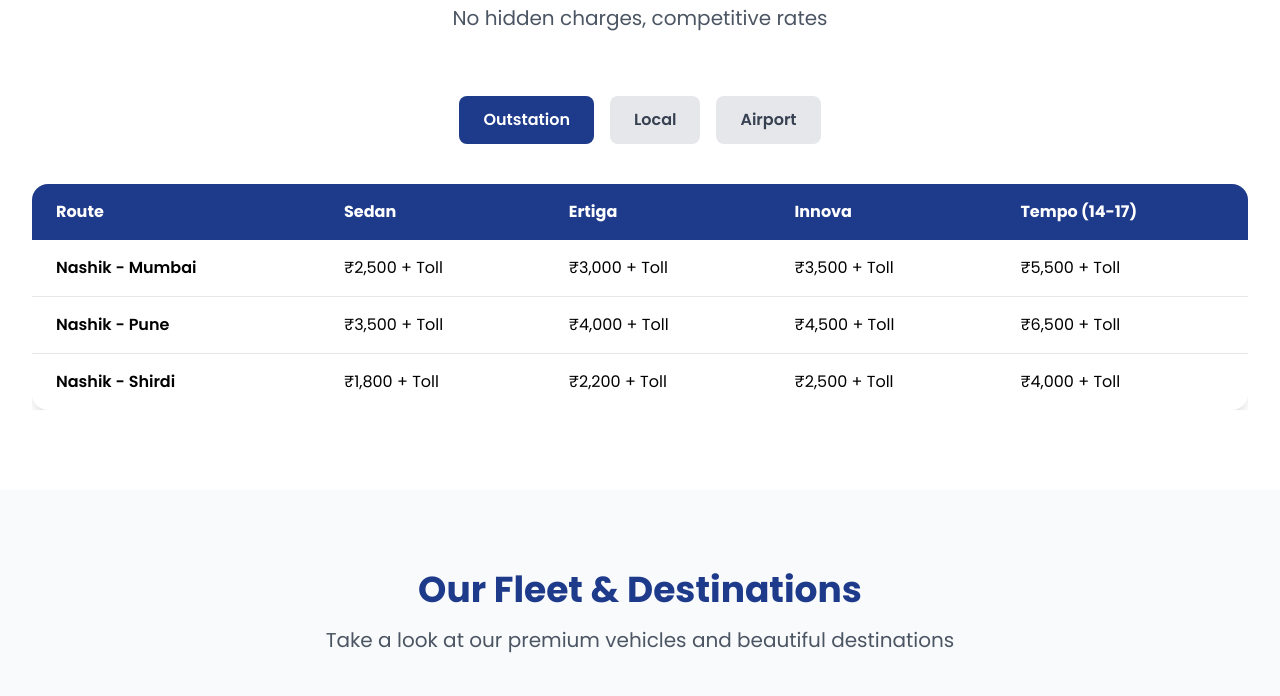
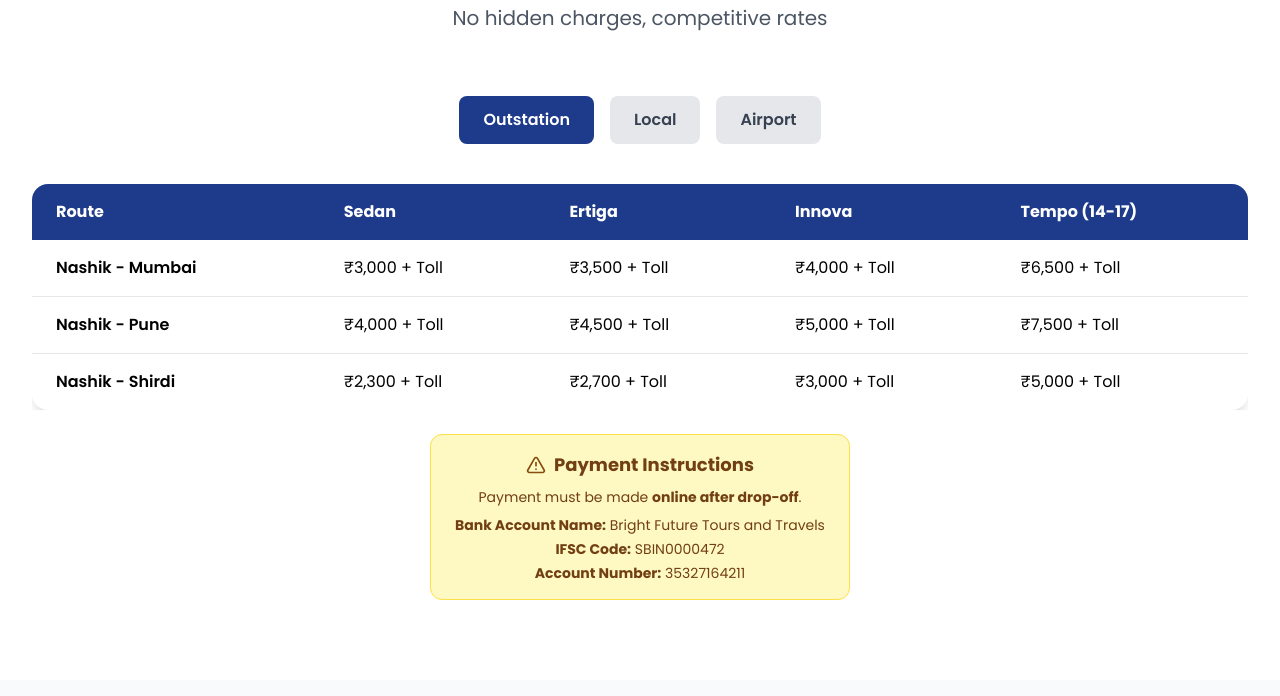
Before and after one commit to Rohitbhamare/bright-future, a plain HTML site: page index.html in a window 1280 px wide. Shown: the part 2324-3020 px from the top of the page. Drawn offline with nearby package versions, Linux system fonts and the light colour scheme.

Commit message:
Update index.html

```diff
--- a/index.html
+++ b/index.html
@@ -323,8 +323,8 @@
             </div>
 
             <div class="grid grid-cols-1 md:grid-cols-2 lg:grid-cols-4 gap-8">
-                <div
-                    class="group relative overflow-hidden rounded-2xl shadow-lg hover:shadow-2xl transition-all duration-300">
+                <a href="services.html"
+                    class="group relative overflow-hidden rounded-2xl shadow-lg hover:shadow-2xl transition-all duration-300 block">
                     <div class="h-64 bg-gradient-to-br from-blue-600 to-blue-800"></div>
                     <div class="absolute inset-0 bg-black/40 group-hover:bg-black/20 transition-all duration-300"></div>
                     <div class="absolute inset-0 p-6 flex flex-col justify-end text-white">
@@ -334,10 +334,10 @@
                         <h3 class="text-xl font-bold mb-2">Outstation Cab</h3>
                         <p class="text-sm opacity-90">Comfortable rides to any destination across India</p>
                     </div>
-                </div>
+                </a>
 
-                <div
-                    class="group relative overflow-hidden rounded-2xl shadow-lg hover:shadow-2xl transition-all duration-300">
+                <a href="services.html"
+                    class="group relative overflow-hidden rounded-2xl shadow-lg hover:shadow-2xl transition-all duration-300 block">
                     <div class="h-64 bg-gradient-to-br from-yellow-500 to-yellow-700"></div>
                     <div class="absolute inset-0 bg-black/40 group-hover:bg-black/20 transition-all duration-300"></div>
                     <div class="absolute inset-0 p-6 flex flex-col justify-end text-white">
@@ -347,10 +347,10 @@
                         <h3 class="text-xl font-bold mb-2">One-Way Ride</h3>
                         <p class="text-sm opacity-90">Convenient one-way trips without return charges</p>
                     </div>
-                </div>
+                </a>
 
-                <div
-                    class="group relative overflow-hidden rounded-2xl shadow-lg hover:shadow-2xl transition-all duration-300">
+                <a href="services.html"
+                    class="group relative overflow-hidden rounded-2xl shadow-lg hover:shadow-2xl transition-all duration-300 block">
                     <div class="h-64 bg-gradient-to-br from-green-600 to-green-800"></div>
                     <div class="absolute inset-0 bg-black/40 group-hover:bg-black/20 transition-all duration-300"></div>
                     <div class="absolute inset-0 p-6 flex flex-col justify-end text-white">
@@ -360,10 +360,10 @@
                         <h3 class="text-xl font-bold mb-2">Premium Car Hire</h3>
                         <p class="text-sm opacity-90">Luxury vehicles for special occasions</p>
                     </div>
-                </div>
+                </a>
 
-                <div
-                    class="group relative overflow-hidden rounded-2xl shadow-lg hover:shadow-2xl transition-all duration-300">
+                <a href="services.html"
+                    class="group relative overflow-hidden rounded-2xl shadow-lg hover:shadow-2xl transition-all duration-300 block">
                     <div class="h-64 bg-gradient-to-br from-purple-600 to-purple-800"></div>
                     <div class="absolute inset-0 bg-black/40 group-hover:bg-black/20 transition-all duration-300"></div>
                     <div class="absolute inset-0 p-6 flex flex-col justify-end text-white">
@@ -373,7 +373,7 @@
                         <h3 class="text-xl font-bold mb-2">Tempo & Bus</h3>
                         <p class="text-sm opacity-90">Group travel solutions for 14-50 passengers</p>
                     </div>
-                </div>
+                </a>
             </div>
         </div>
     </section>
@@ -412,29 +412,30 @@
                         <tbody class="divide-y divide-gray-200">
                             <tr class="hover:bg-gray-50">
                                 <td class="px-6 py-4 font-semibold">Nashik - Mumbai</td>
-                                <td class="px-6 py-4">₹2,500 + Toll</td>
                                 <td class="px-6 py-4">₹3,000 + Toll</td>
                                 <td class="px-6 py-4">₹3,500 + Toll</td>
-                                <td class="px-6 py-4">₹5,500 + Toll</td>
+                                <td class="px-6 py-4">₹4,000 + Toll</td>
+                                <td class="px-6 py-4">₹6,500 + Toll</td>
                             </tr>
                             <tr class="hover:bg-gray-50">
                                 <td class="px-6 py-4 font-semibold">Nashik - Pune</td>
-                                <td class="px-6 py-4">₹3,500 + Toll</td>
                                 <td class="px-6 py-4">₹4,000 + Toll</td>
                                 <td class="px-6 py-4">₹4,500 + Toll</td>
-                                <td class="px-6 py-4">₹6,500 + Toll</td>
+                                <td class="px-6 py-4">₹5,000 + Toll</td>
+                                <td class="px-6 py-4">₹7,500 + Toll</td>
                             </tr>
                             <tr class="hover:bg-gray-50">
                                 <td class="px-6 py-4 font-semibold">Nashik - Shirdi</td>
-                                <td class="px-6 py-4">₹1,800 + Toll</td>
-                                <td class="px-6 py-4">₹2,200 + Toll</td>
-                                <td class="px-6 py-4">₹2,500 + Toll</td>
-                                <td class="px-6 py-4">₹4,000 + Toll</td>
+                                <td class="px-6 py-4">₹2,300 + Toll</td>
+                                <td class="px-6 py-4">₹2,700 + Toll</td>
+                                <td class="px-6 py-4">₹3,000 + Toll</td>
+                                <td class="px-6 py-4">₹5,000 + Toll</td>
                             </tr>
                         </tbody>
                     </table>
                 </div>
             </div>
+
 
             <!-- Local Pricing -->
             <div id="pricing-local" class="pricing-content hidden">
@@ -484,6 +485,21 @@
                             <p>Ertiga: <span class="font-bold">₹4,300</span></p>
                             <p>Innova: <span class="font-bold">₹4,800</span></p>
                         </div>
+                    </div>
+                </div>
+            </div>
+            <div class="mt-6 flex justify-center">
+                <div
+                    class="bg-yellow-100 border border-yellow-300 text-yellow-900 px-6 py-4 rounded-xl max-w-xl text-center">
+                    <div class="flex items-center justify-center mb-2">
+                        <i data-lucide="alert-triangle" class="w-5 h-5 mr-2 text-yellow-800"></i>
+                        <h3 class="text-lg font-bold">Payment Instructions</h3>
+                    </div>
+                    <p class="text-sm mb-2">Payment must be made <strong>online after drop-off</strong>.</p>
+                    <div class="text-sm text-center space-y-1">
+                        <p><strong>Bank Account Name:</strong> Bright Future Tours and Travels</p>
+                        <p><strong>IFSC Code:</strong> SBIN0000472</p>
+                        <p><strong>Account Number:</strong> 35327164211</p>
                     </div>
                 </div>
             </div>
```
